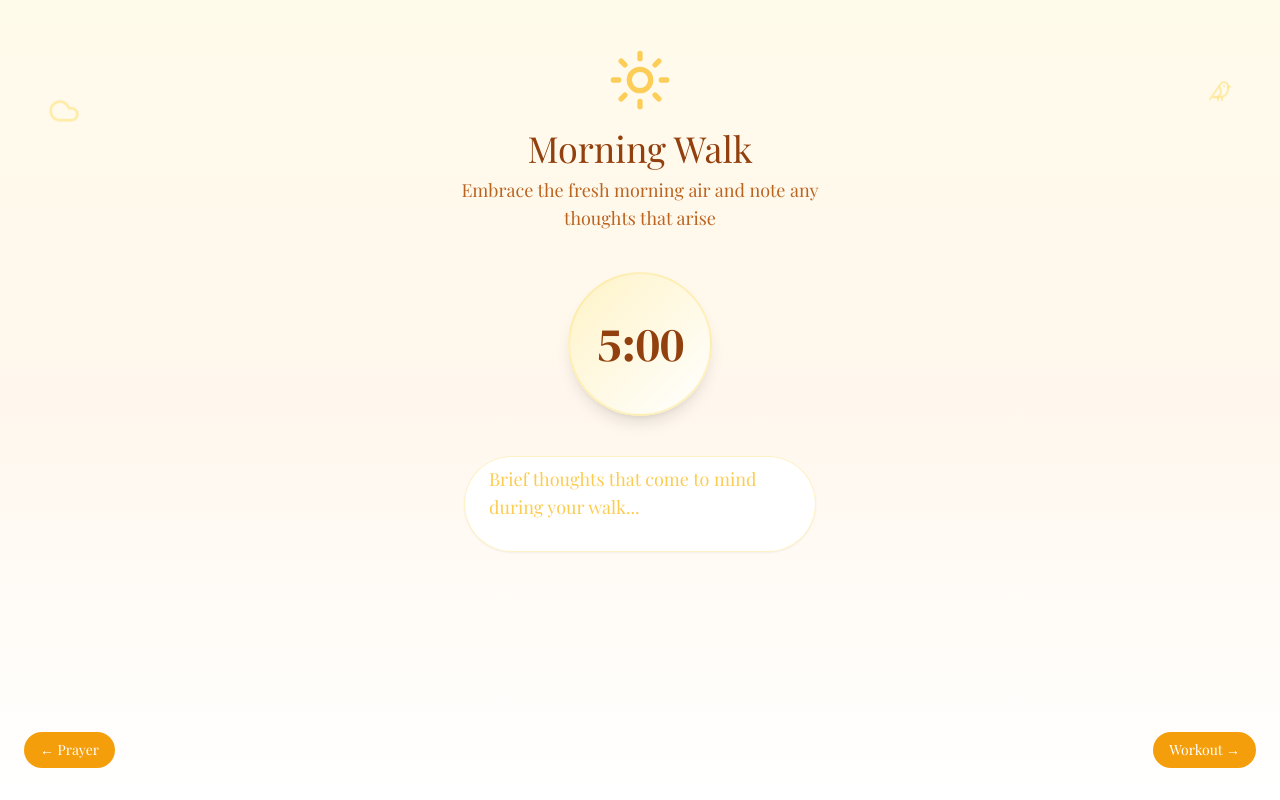
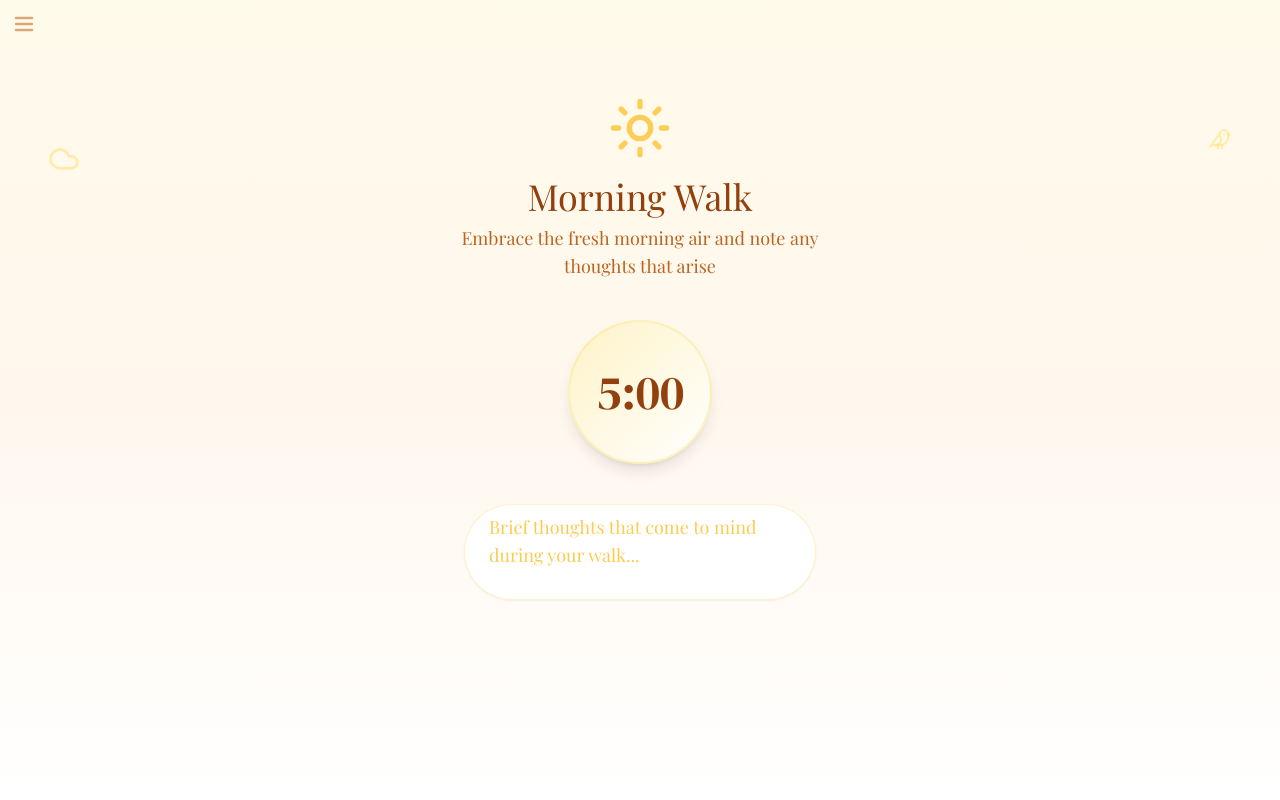
Before and after one commit to cryptodevlogan/plant-app, a Next.js app: page /walk in a window 1280 px wide. Built offline with nearby package versions, Linux system fonts and the light colour scheme; a web font is replaced by a local one.

Commit message:
Add subtle menu button to workout and tea pages, remove bottom navigation

```diff
--- /dev/null
+++ b/app/components/MenuButton.tsx
@@ -0,0 +1,66 @@
+'use client'
+import { Menu } from 'lucide-react'
+import { useRouter } from 'next/navigation'
+import { useState } from 'react'
+
+interface MenuButtonProps {
+  className?: string
+}
+
+export default function MenuButton({ className = '' }: MenuButtonProps) {
+  const router = useRouter()
+  const [isOpen, setIsOpen] = useState(false)
+
+  const menuItems = [
+    { name: 'Tea', path: '/' },
+    { name: 'Prayer', path: '/prayer' },
+    { name: 'Walk', path: '/walk' },
+    { name: 'Workout', path: '/workout' },
+    { name: 'Tasks', path: '/tasks' },
+    { name: 'Notes', path: '/notes' }
+  ]
+
+  return (
+    <>
+      <button
+        onClick={() => setIsOpen(!isOpen)}
+        className={`p-3 rounded-full bg-transparent ${className}`}
+      >
+        <Menu
+          size={24}
+          strokeWidth={2.5}
+          className="text-amber-700/50 hover:text-amber-700 transition-colors duration-200"
+        />
+      </button>
+
+      {isOpen && (
+        <div className="fixed inset-0 bg-black/20 backdrop-blur-sm z-50">
+          <div className="absolute right-0 top-0 h-full w-64 bg-white shadow-lg p-6">
+            <button
+              onClick={() => setIsOpen(false)}
+              className="absolute top-4 right-4 p-2 rounded-full hover:bg-amber-50"
+            >
+              <svg width="14" height="14" viewBox="0 0 14 14" fill="none">
+                <path d="M13 1L1 13M1 1L13 13" stroke="currentColor" strokeWidth="2" strokeLinecap="round"/>
+              </svg>
+            </button>
+            <nav className="mt-12 space-y-4">
+              {menuItems.map((item) => (
+                <button
+                  key={item.path}
+                  onClick={() => {
+                    router.push(item.path)
+                    setIsOpen(false)
+                  }}
+                  className="w-full text-left px-4 py-2 text-amber-800 hover:bg-amber-50 rounded-lg transition-colors"
+                >
+                  {item.name}
+                </button>
+              ))}
+            </nav>
+          </div>
+        </div>
+      )}
+    </>
+  )
+}
--- /dev/null
+++ b/app/components/SwipeNavigation.tsx
@@ -0,0 +1,88 @@
+'use client'
+import { useState } from 'react'
+import { useSwipeable } from 'react-swipeable'
+import { useRouter } from 'next/navigation'
+import { ChevronLeft, ChevronRight } from 'lucide-react'
+
+interface SwipeNavigationProps {
+  leftPath: string
+  rightPath: string
+  currentPage: 'Tea' | 'Prayer' | 'Walk' | 'Workout' | 'Tasks' | 'Notes'
+  children: React.ReactNode
+}
+
+export default function SwipeNavigation({ leftPath, rightPath, currentPage, children }: SwipeNavigationProps) {
+  const router = useRouter()
+  const [swipeAmount, setSwipeAmount] = useState(0)
+  const [isTransitioning, setIsTransitioning] = useState(false)
+  const [isSwiping, setIsSwiping] = useState(false)
+
+  const handlers = useSwipeable({
+    onSwiping: (e) => {
+      setSwipeAmount(e.deltaX)
+      setIsSwiping(true)
+    },
+    onSwipedLeft: () => {
+      setIsTransitioning(true)
+      router.push(rightPath)
+    },
+    onSwipedRight: () => {
+      setIsTransitioning(true)
+      router.push(leftPath)
+    },
+    onTouchEndOrOnMouseUp: () => {
+      setSwipeAmount(0)
+      setIsSwiping(false)
+    },
+    preventScrollOnSwipe: true,
+    trackMouse: true
+  })
+
+  const leftOpacity = Math.max(0, Math.min(1, swipeAmount / 100))
+  const rightOpacity = Math.max(0, Math.min(1, -swipeAmount / 100))
+
+  const pages = ['Tea', 'Prayer', 'Walk', 'Workout', 'Tasks', 'Notes']
+  const currentIndex = pages.indexOf(currentPage)
+
+  return (
+    <div {...handlers} className={`
+      ${isTransitioning ? 'transition-transform duration-300' : ''}
+      transform translate-x-[${swipeAmount}px]
+    `}>
+      {children}
+
+      {/* Swipe Direction Indicators */}
+      <div className="fixed inset-y-0 left-4 flex items-center pointer-events-none">
+        <div
+          className="bg-amber-500/20 p-3 rounded-full transition-opacity duration-200"
+          style={{ opacity: leftOpacity }}
+        >
+          <ChevronLeft size={24} className="text-amber-800" />
+        </div>
+      </div>
+      <div className="fixed inset-y-0 right-4 flex items-center pointer-events-none">
+        <div
+          className="bg-amber-500/20 p-3 rounded-full transition-opacity duration-200"
+          style={{ opacity: rightOpacity }}
+        >
+          <ChevronRight size={24} className="text-amber-800" />
+        </div>
+      </div>
+
+      {/* Page Indicators */}
+      {isSwiping && (
+        <div className="fixed bottom-8 left-0 right-0 flex justify-center gap-2 transition-opacity duration-200">
+          <div className="flex gap-2 bg-amber-500/20 px-4 py-2 rounded-full">
+            {currentIndex > 0 && (
+              <span className="text-sm text-amber-800/60">{pages[currentIndex - 1]}</span>
+            )}
+            <span className="text-sm text-amber-800">{currentPage}</span>
+            {currentIndex < pages.length - 1 && (
+              <span className="text-sm text-amber-800/60">{pages[currentIndex + 1]}</span>
+            )}
+          </div>
+        </div>
+      )}
+    </div>
+  )
+}
--- a/app/walk/page.tsx
+++ b/app/walk/page.tsx
@@ -1,9 +1,12 @@
 'use client'
+import SwipeNavigation from '../components/SwipeNavigation'
+import MenuButton from '../components/MenuButton'
 import { useState, useEffect } from 'react'
 import { Playfair_Display, DM_Serif_Display } from 'next/font/google'
 import { useRouter } from 'next/navigation'
-import { Sun, Cloud, Bird } from 'lucide-react'
+import { Sun, Cloud, Bird, ChevronLeft, ChevronRight } from 'lucide-react'
 import Head from 'next/head'
+import { useSwipeable } from 'react-swipeable'
 
 const playfair = Playfair_Display({ subsets: ['latin'] })
 const dmSerif = DM_Serif_Display({ weight: '400', subsets: ['latin'] })
@@ -14,6 +17,33 @@ export default function WalkPage() {
   const [timeLeft, setTimeLeft] = useState(300)
   const [isActive, setIsActive] = useState(false)
   const [isExpanded, setIsExpanded] = useState(false)
+  const [swipeAmount, setSwipeAmount] = useState(0)
+  const [isTransitioning, setIsTransitioning] = useState(false)
+  const [isSwiping, setIsSwiping] = useState(false)
+
+  const handlers = useSwipeable({
+    onSwiping: (e) => {
+      setSwipeAmount(e.deltaX)
+      setIsSwiping(true)
+    },
+    onSwipedLeft: () => {
+      setIsTransitioning(true)
+      router.push('/workout')
+    },
+    onSwipedRight: () => {
+      setIsTransitioning(true)
+      router.push('/prayer')
+    },
+    onTouchEndOrOnMouseUp: () => {
+      setSwipeAmount(0)
+      setIsSwiping(false)
+    },
+    preventScrollOnSwipe: true,
+    trackMouse: true
+  })
+
+  const leftOpacity = Math.max(0, Math.min(1, swipeAmount / 100))
+  const rightOpacity = Math.max(0, Math.min(1, -swipeAmount / 100))
 
   useEffect(() => {
     const savedThoughts = localStorage.getItem('walkingThoughts')
@@ -62,7 +92,15 @@ export default function WalkPage() {
   }
 
   return (
-    <>
+    <SwipeNavigation
+      leftPath="/prayer"
+      rightPath="/workout"
+      currentPage="Walk"
+    >
+      <div className="bg-gradient-to-b from-amber-50 via-orange-50 to-white">
+        <div className="opacity-50 hover:opacity-100 transition-opacity duration-200">
+          <MenuButton className="text-amber-700/50" />
+        </div>
         <Head>
           <meta name="viewport" content="width=device-width, initial-scale=1.0, maximum-scale=1.0, user-scalable=no" />
           <meta name="apple-mobile-web-app-capable" content="yes" />
@@ -70,7 +108,10 @@ export default function WalkPage() {
           <link rel="apple-touch-icon" href="/icon.png" />
         </Head>
 
-      <main className={`min-h-screen relative overflow-hidden bg-gradient-to-b from-amber-50 via-orange-50 to-white ${isExpanded ? 'pb-8' : ''}`}>
+        <main className={`min-h-[calc(100vh-48px)] relative overflow-hidden
+          ${isTransitioning ? 'transition-transform duration-300' : ''}
+          transform translate-x-[${swipeAmount}px]`}
+        >
           {!isExpanded && (
             <div className="absolute top-0 left-0 w-full h-full overflow-hidden pointer-events-none">
               <div className="absolute top-12 left-1/2 -translate-x-1/2 text-amber-400">
@@ -164,25 +205,6 @@ export default function WalkPage() {
               )}
             </div>
           </div>
-
-        {!isExpanded && (
-          <div className="fixed bottom-8 left-0 right-0 flex justify-between px-6">
-            <button
-              onClick={() => router.push('/prayer')}
-              className={`${playfair.className} px-4 py-2 rounded-full bg-amber-500 text-white text-sm
-                        hover:bg-amber-600 transition-colors`}
-            >
-              ← Prayer
-            </button>
-            <button
-              onClick={() => router.push('/workout')}
-              className={`${playfair.className} px-4 py-2 rounded-full bg-amber-500 text-white text-sm
-                        hover:bg-amber-600 transition-colors`}
-            >
-              Workout →
-            </button>
-          </div>
-        )}
         </main>
 
         <style jsx global>{`
@@ -198,6 +220,7 @@ export default function WalkPage() {
             }
           }
         `}</style>
-    </>
+      </div>
+    </SwipeNavigation>
   )
 }
--- a/app/workout/page.tsx
+++ b/app/workout/page.tsx
@@ -237,15 +237,21 @@ export default function WorkoutPage() {
       <div className="fixed bottom-8 left-0 right-0 flex justify-between px-6">
         <button
           onClick={() => router.push('/walk')}
-          className={`${inter.className} px-4 py-2 rounded-full bg-amber-500 text-white hover:bg-amber-600 transition-colors font-medium`}
+          className="p-2 rounded-full bg-[#8B4513]/20 hover:bg-[#8B4513]/30 transition-colors"
+          aria-label="Go to Walk page"
         >
-          ← Walk
+          <svg width="16" height="16" viewBox="0 0 24 24" fill="none" stroke="currentColor" className="text-[#8B4513]/50">
+            <path d="M15 18l-6-6 6-6" strokeWidth="2" strokeLinecap="round" strokeLinejoin="round"/>
+          </svg>
         </button>
         <button
           onClick={() => router.push('/tasks')}
-          className={`${inter.className} px-4 py-2 rounded-full bg-amber-500 text-white hover:bg-amber-600 transition-colors font-medium`}
+          className="p-2 rounded-full bg-[#8B4513]/20 hover:bg-[#8B4513]/30 transition-colors"
+          aria-label="Go to Tasks page"
         >
-          Tasks →
+          <svg width="16" height="16" viewBox="0 0 24 24" fill="none" stroke="currentColor" className="text-[#8B4513]/50">
+            <path d="M9 18l6-6-6-6" strokeWidth="2" strokeLinecap="round" strokeLinejoin="round"/>
+          </svg>
         </button>
       </div>
     </main>
--- a/package.json
+++ b/package.json
@@ -16,6 +16,7 @@
     "next": "14.2.16",
     "react": "^18",
     "react-dom": "^18",
+    "react-swipeable": "^7.0.2",
     "tailwind-merge": "^2.6.0",
     "tailwindcss-animate": "^1.0.7"
   },
```
Also changed, not shown: app/page.tsx (+12 -11 lines), 1 other file (tests, documents, lock files or other folders). Lines whose indentation alone changed are shown as unchanged.
